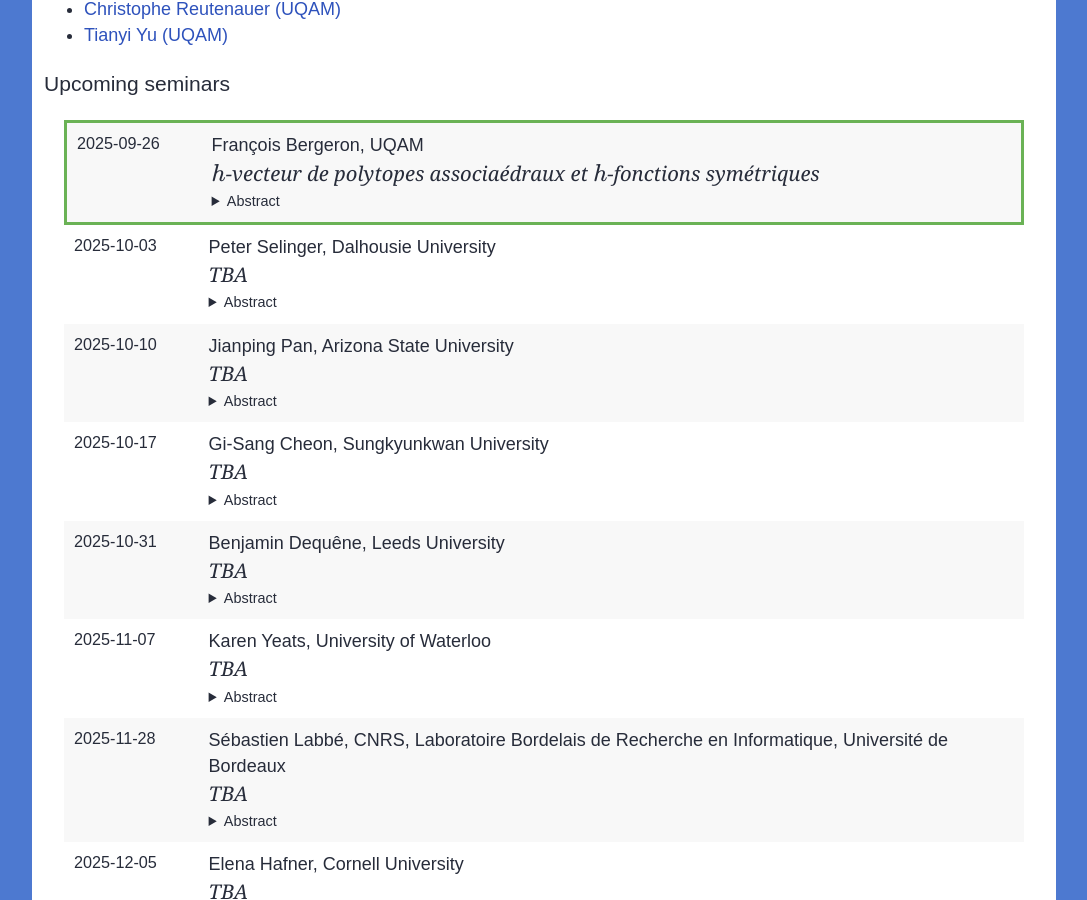
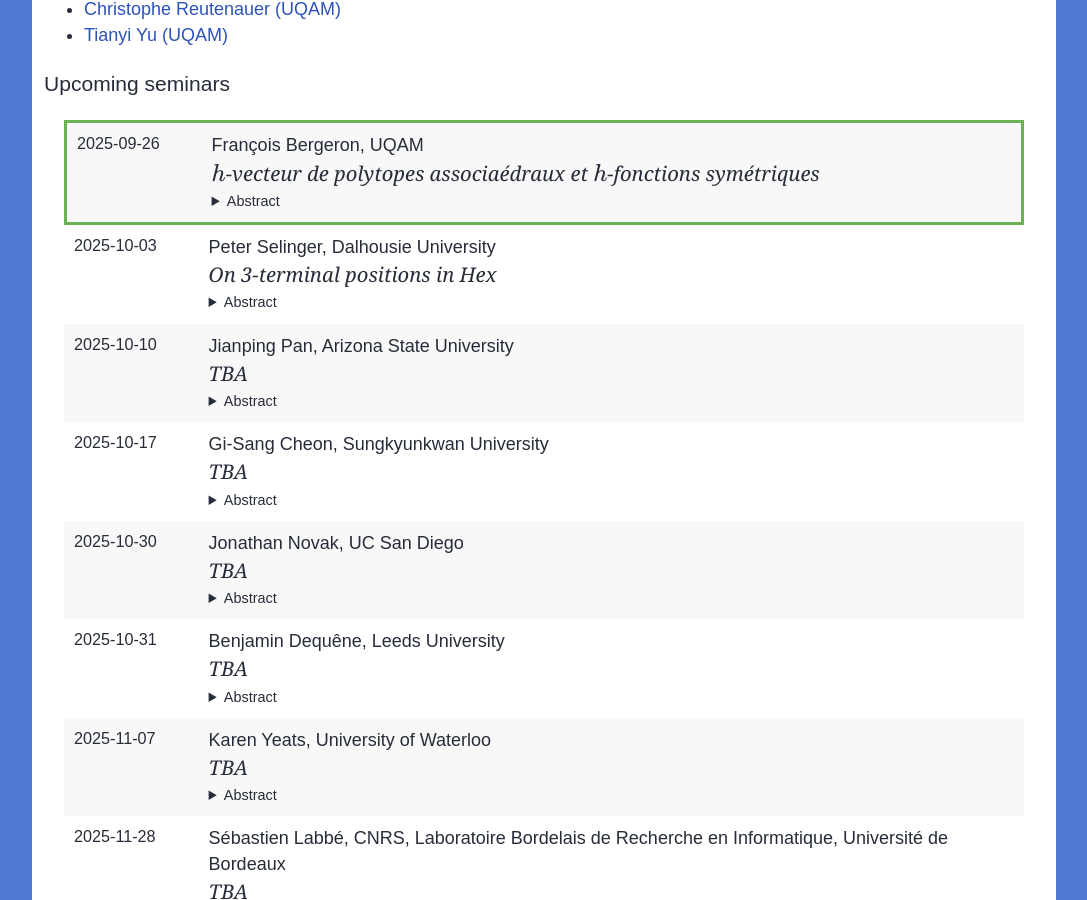
Before and after one commit to lacim-uqam/lacim-uqam.github.io, a Jekyll site: the page built from en/seminar.md, in a window 1280 px wide and 900 px high, scrolled down 765 px. Shown: the whole window, without its empty margins (96-1183 px from the left). Built offline with Jekyll 4.4.1, drawn with Linux system fonts in a browser that asks for light colours; formulas are drawn with MathJax 3; our own code applies the rules of GitHub Pages for plain Markdown files.

Commit message:
Update lacim-seminar.yml
Added Jonathan Novak and Selinger's abstract.

```diff
--- a/_data/lacim-seminar.yml
+++ b/_data/lacim-seminar.yml
@@ -46,6 +46,14 @@
   abstract: >
     TBA
 
+- speaker: Jonathan Novak
+  affiliation: UC San Diego
+  title: >
+    TBA
+  date: 2025-10-30
+  abstract: >
+    TBA
+
 - speaker: Gi-Sang Cheon
   affiliation: Sungkyunkwan University
   title: >
@@ -65,10 +73,13 @@
 - speaker: Peter Selinger
   affiliation: Dalhousie University
   title: >
-    TBA
+    On 3-terminal positions in Hex
   date: 2025-10-03
   abstract: >
-    TBA
+    Combinatorial game theory is a formalism for analyzing sequential perfect information games that was introduced by Berlekamp, Conway, and Guy.
+    There are various flavours of combinatorial game theory, for example, for normal play (where the last person to make a move wins), misère play (where the last person to make a move loses), and for scoring games (where the player with the higher score wins).
+    In this talk, I'll discuss a flavour of combinatorial games that is appropriate for monotone set colouring games such as Hex.
+    I'll apply this theory to solve some open problems in Hex. This is joint work with Eric Demer.
 
 - speaker: François Bergeron
   affiliation: UQAM
```
